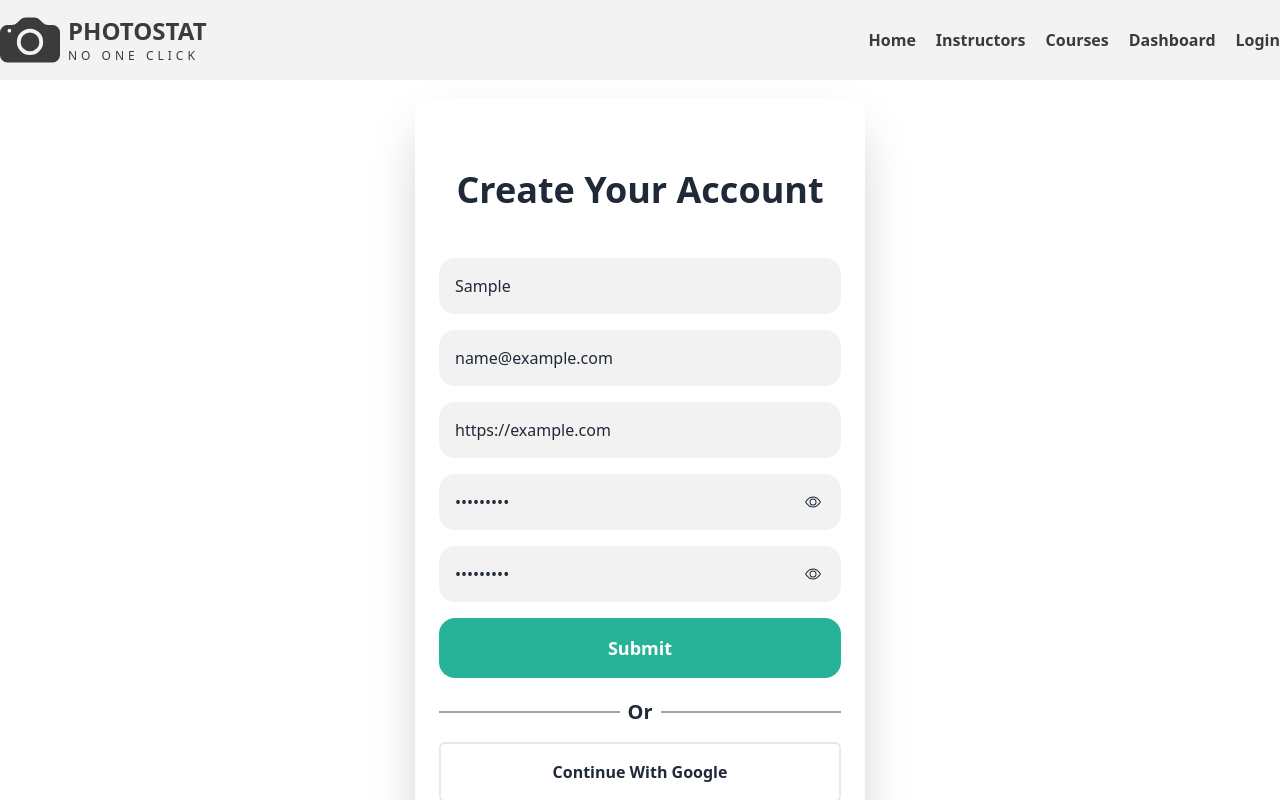
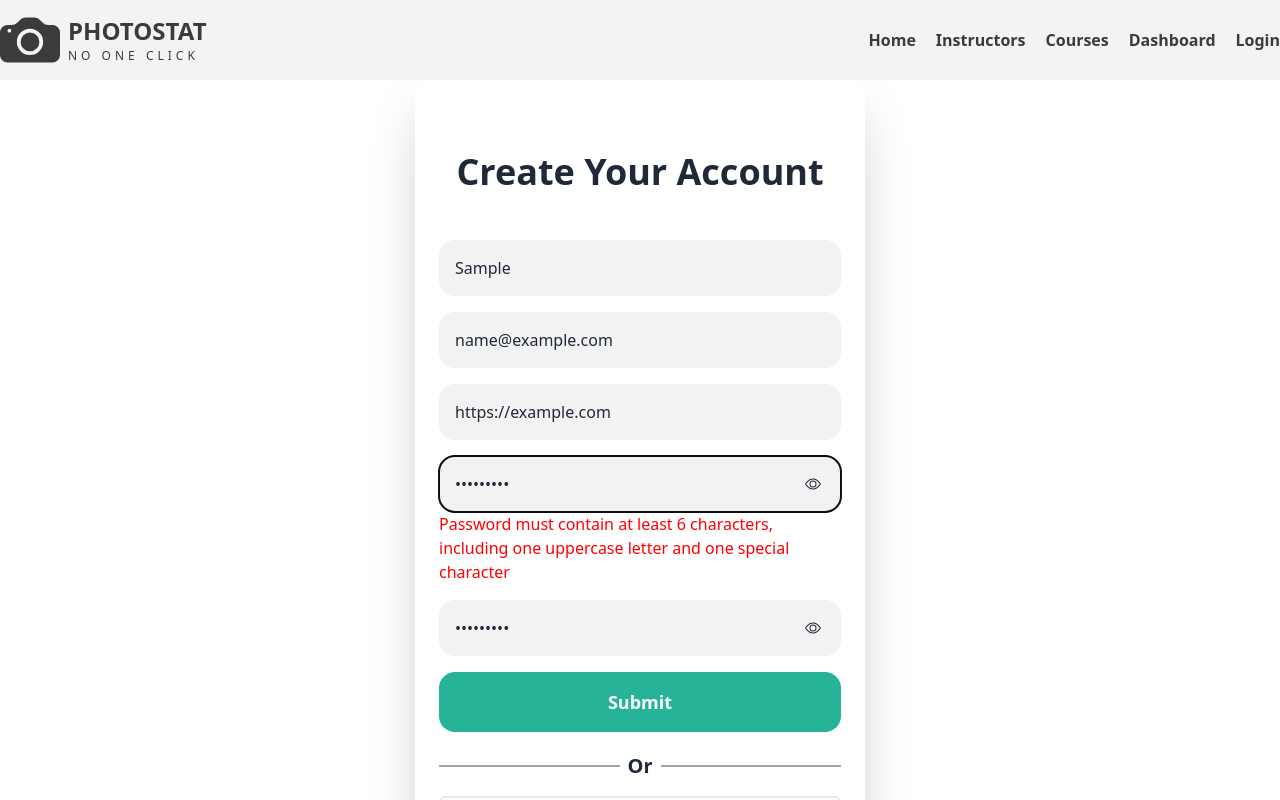
Before and after one commit to MehediHasan4321/photostate-client, a React (Vite) app: page /regeister in a window 1280 px wide. Both pictures are taken after typing "Sample", "name@example.com", "https://example.com", "Sample123", "Sample123" into the empty fields and a click on the input "Submit". Shown: the top 800 px of the page. Built offline with nearby package versions, Linux system fonts and the light colour scheme; no server answers.

Commit message:
added react hook form for form validation

```diff
--- a/package.json
+++ b/package.json
@@ -18,6 +18,7 @@
     "match-sorter": "^6.3.1",
     "react": "^18.2.0",
     "react-dom": "^18.2.0",
+    "react-hook-form": "^7.44.3",
     "react-hot-toast": "^2.4.1",
     "react-icons": "^4.9.0",
     "react-router-dom": "^6.11.2",
--- a/src/Pages/Regeister/Regeister.jsx
+++ b/src/Pages/Regeister/Regeister.jsx
@@ -7,7 +7,7 @@ import { Toaster, toast } from 'react-hot-toast';
 import { getAuth, updateProfile } from 'firebase/auth';
 import app from '../../firebase/firebase.config';
 import { saveUserToDB } from '../../AllApi/saveUserToDB';
-
+import { useForm } from 'react-hook-form'
 const Regeister = () => {
     const [type, setType] = useState(true)
     const [confiremPass, setConfirmPass] = useState(true)
@@ -15,39 +15,36 @@ const Regeister = () => {
     const handlConfirmPassType = () => setConfirmPass(!confiremPass)
     const { singupWihtEmailPass } = useAuth()
     const location = useLocation()
+    const [passwordError, setPasswordError] = useState('')
     const navigate = useNavigate()
     const from = location?.state?.from?.pathname || '/'
     const auth = getAuth(app)
-    const handlSingUp = event => {
-        event.preventDefault()
-        const form = event.target;
-        const name = form.name.value;
-        const email = form.email.value;
-        const url = form.url.value;
-        const password = form.password.value
-        const confiremPass = form.confirmPassword.value
+    const { register, handleSubmit, formState: { errors }, watch } = useForm()
 
-        if (password !== confiremPass) {
-            return toast.error('Your Password and ConfirmPassword are Not Same')
-        }
-        // console.log(name,email,url,password,confiremPass)
-        singupWihtEmailPass(email, confiremPass)
+    const password = watch('password', '');
+    const confirmPassword = watch('confirmPassword', '')
+    setTimeout(() => {
+        setPasswordError('')
+    }, 7000);
+
+    const handlSingUp = data => {
+
+        singupWihtEmailPass(data.email, confirmPassword)
             .then((result) => {
-                updateProfile(auth.currentUser, { displayName: name, photoURL: url })
+                updateProfile(auth.currentUser, { displayName: data.name, photoURL: data.url })
                     .then(() => {
-                        saveUserToDB(result.user).then(data => {
-                            if (data.upsertedId || data.modifiedCount > 0) {
+                        saveUserToDB(result.user).then(res => {
+                            if (res.upsertedId || res.modifiedCount > 0) {
                                 toast.success('Your Account Create Successfully')
-                                form.reset()
                                 navigate(from, { replace: true })
                             }
                         })
 
                     })
-                    .catch(err => toast.error(err.message))
+                    .catch(err => setPasswordError(err.message))
             })
             .catch(err => {
-                toast.error(err.message)
+                setPasswordError(err.message)
             })
     }
     return (
@@ -55,21 +52,58 @@ const Regeister = () => {
 
             <div className='w-[450px] shadow-2xl p-6 rounded-xl'>
                 <h1 className='text-4xl font-bold text-center my-12'>Create Your Account</h1>
-                <form onSubmit={handlSingUp} className='space-y-4'>
-                    <input required className='w-full px-4 py-4 bg-[#f2f2f2] rounded-2xl placeholder:text-lg placeholder:font-semibold' type="name" name="name" id="name" placeholder='Enter Your Name' />
-                    <input required className='w-full px-4 py-4 bg-[#f2f2f2] rounded-2xl placeholder:text-lg placeholder:font-semibold' type="email" name="email" id="email" placeholder='Enter Your Email' />
-                    <input className='w-full px-4 py-4 bg-[#f2f2f2] rounded-2xl placeholder:text-lg placeholder:font-semibold' type="url" name="url" id="url" placeholder='Your Photo URL' />
+                <form onSubmit={handleSubmit(handlSingUp)} className='space-y-4'>
+                    <input className='w-full px-4 py-4 bg-[#f2f2f2] rounded-2xl placeholder:text-lg placeholder:font-semibold' type="name" {...register("name", { required: 'Name Is Required' })} id="name" placeholder='Enter Your Name' />
+                    {errors.name && (
+                        <span style={{ color: 'red' }}>{errors.name.message}</span>
+                    )}
+                    <input className='w-full px-4 py-4 bg-[#f2f2f2] rounded-2xl placeholder:text-lg placeholder:font-semibold' type="email" {...register("email", { required: 'Email is requird' })} id="email" placeholder='Enter Your Email' />
+                    {errors.email && (
+                        <span style={{ color: 'red' }}>{errors.email.message}</span>
+                    )}
+                    <input {...register("url", { required: 'URL is Required' })} className='w-full px-4 py-4 bg-[#f2f2f2] rounded-2xl placeholder:text-lg placeholder:font-semibold' type="url" id="url" placeholder='Your Photo URL' />
+                    {errors.url && (
+                        <span style={{ color: 'red' }}>{errors.url.message}</span>
+                    )}
                     <div className='relative'>
-                        <input required className='w-full px-4 py-4 bg-[#f2f2f2] rounded-2xl placeholder:text-lg placeholder:font-semibold' type={type ? 'password' : 'text'} name="password" id="password" placeholder='Password' />
+                        <input className='w-full px-4 py-4 bg-[#f2f2f2] rounded-2xl placeholder:text-lg placeholder:font-semibold'
+                            placeholder='Enter A Strong Password'
+                            type={type ? 'password' : 'text'}
+                            {...register('password', {
+                                required: 'Password is required',
+                                minLength: {
+                                    value: 6,
+                                    message: 'Password must contain at least 6 characters',
+                                },
+                                pattern: {
+                                    value: /^(?=.*[A-Z])(?=.*[@$#!%*?&])[A-Za-z\d@$#!%*?&]{6,}$/,
+                                    message:
+                                        'Password must contain at least 6 characters, including one uppercase letter and one special character',
+                                },
+                            })}
+                        />
                         <BsEye onClick={handlPassType} className=' absolute right-5 top-5 cursor-pointer' />
                     </div>
+
+                    {errors.password && (
+                        <span style={{ color: 'red' }}>{errors.password.message}</span>
+                    )}
                     <div className='relative'>
-                        <input required className='w-full px-4 py-4 bg-[#f2f2f2] rounded-2xl placeholder:text-lg placeholder:font-semibold' type={confiremPass ? 'password' : 'text'} name="confirmPassword" id="confirmPassword" placeholder='Confirm Password' />
+                        <input className='w-full px-4 py-4 bg-[#f2f2f2] rounded-2xl placeholder:text-lg placeholder:font-semibold' type={confiremPass ? 'password' : 'text'} {...register('confirmPassword', {
+                            required: 'Confirm Password is required',
+                            validate: (value) =>
+                                value === password || 'Passwords do not match',
+                        })} id="confirmPassword" placeholder='Confirm Password' />
                         <BsEye onClick={handlConfirmPassType} className=' absolute right-5 top-5 cursor-pointer' />
                     </div>
+                    {errors.confirmPassword && (
+                        <span style={{ color: 'red' }}>{errors.confirmPassword.message}</span>
+                    )}
                     <input className='w-full px-4 py-4 bg-[#27B397] text-white rounded-2xl text-lg font-semibold cursor-pointer' type="submit" value="Submit" />
 
-
+                    {
+                        passwordError && <span style={{ color: 'red' }}>{passwordError}</span>
+                    }
                 </form>
                 <SocialLogin />
                 <div className='mt-4 text-sm font-semibold'>
```
Also changed, not shown: 1 other file (tests, documents, lock files or other folders).
